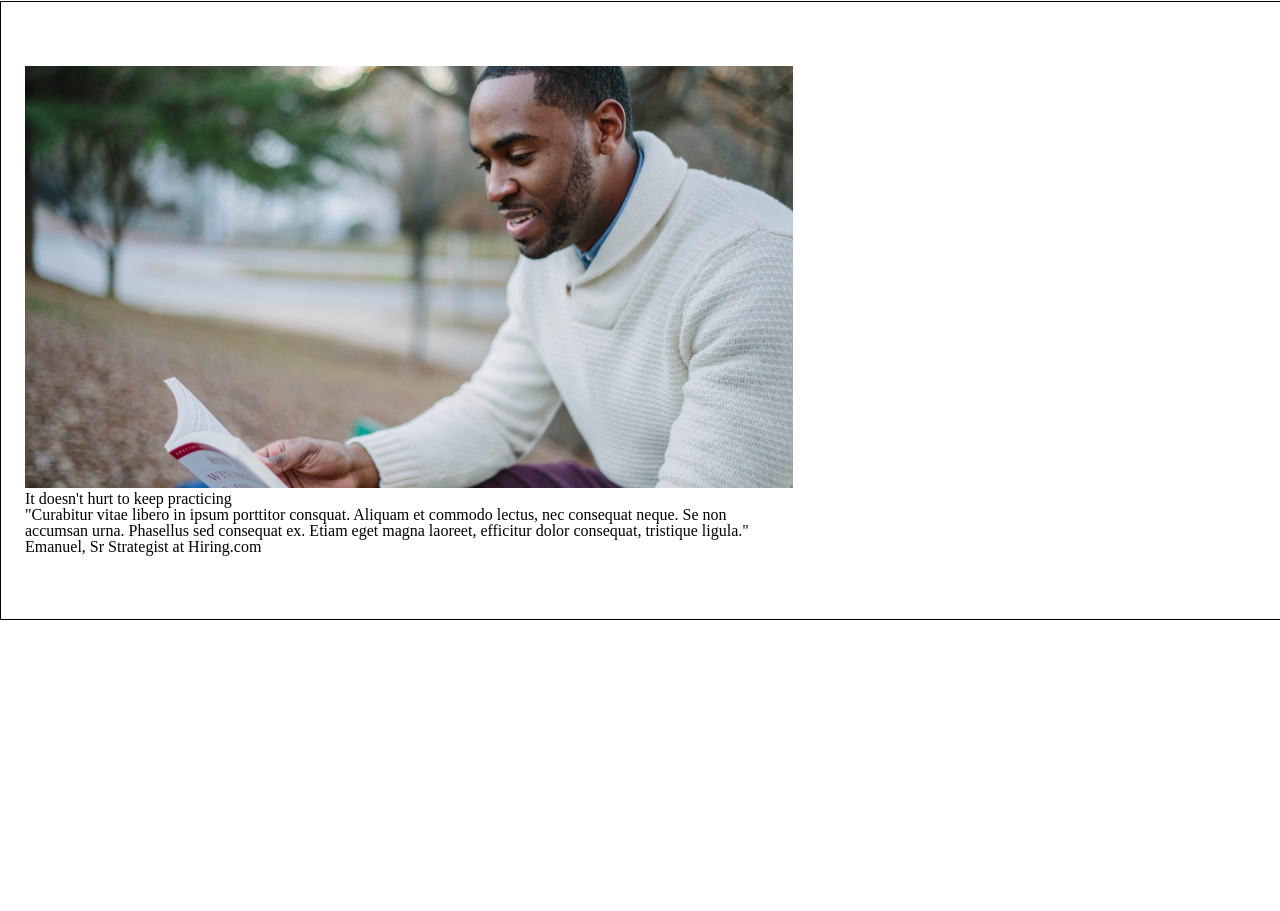
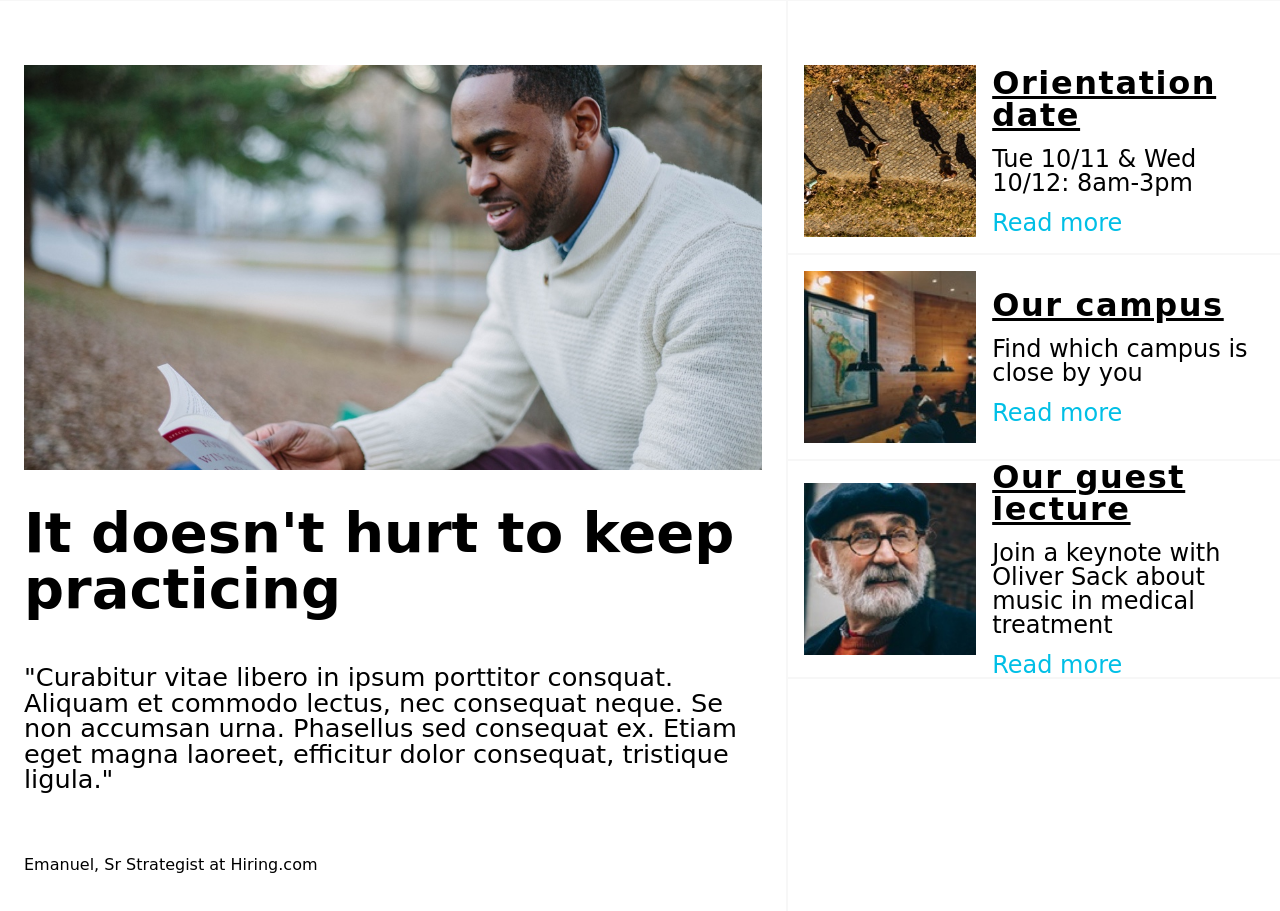
Before and after one commit to ShinningBulb/Capstone-Project, a plain HTML site: page index.html in a window 1280 px wide. Shown: the part 935-1846 px from the top of the page. Before the commit the page ends 1555 px from the top, so only its background shows below. Drawn offline with Linux system fonts and the light colour scheme; a web font is replaced by a local one.

Commit message:
Second page done

```diff
--- a/index.html
+++ b/index.html
@@ -49,16 +49,51 @@
     </section>
 <!-- _______________________________________________________________________ -->
     <section class="page-two">
+      <!-- Left side -->
+      <div class="left-side">
 
-      <div class="left-side">
         <img src="resources/images/information-main.jpg" alt="A guy reading" />
-        <h2>It doesn't hurt to keep practicing</h2>
-        <p>"Curabitur vitae libero in ipsum porttitor consquat. Aliquam et
+        <div class="left-side-text">
+          <h2>It doesn't hurt to keep practicing</h2>
+          <p>"Curabitur vitae libero in ipsum porttitor consquat. Aliquam et
           commodo lectus, nec consequat neque. Se non accumsan urna. Phasellus
           sed consequat ex. Etiam eget magna laoreet, efficitur dolor consequat,
           tristique ligula."</p>
-        <span>Emanuel, Sr Strategist at Hiring.com</span>
+          <span>Emanuel, Sr Strategist at Hiring.com</span>
+        </div>
+
       </div>
+        <!-- Right side -->
+        <div class="information">
+
+          <div class="rectangle">
+            <img src="resources/images/information-orientation.jpg" alt="" />
+            <div class="information-text">
+              <h3>Orientation date</h3>
+              <p>Tue 10/11 & Wed 10/12: 8am-3pm</p>
+              <span><a href="">Read more</a></span>
+            </div>
+          </div>
+
+          <div class="rectangle">
+            <img src="resources/images/information-campus.jpg" alt="" />
+            <div class="information-text">
+              <h3>Our campus</h3>
+              <p>Find which campus is close by you</p>
+              <span><a href="">Read more</a></span>
+            </div>
+          </div>
+
+          <div class="rectangle">
+            <img src="resources/images/information-guest-lecture.jpg" alt="" />
+            <div class="information-text">
+              <h3>Our guest lecture</h3>
+              <p>Join a keynote with Oliver Sack about music in medical treatment</p>
+              <span><a href="">Read more</a></span>
+            </div>
+          </div>
+
+        </div>
 
     </section>
 <!-- _______________________________________________________________________ -->
--- a/resources/CSS/style.css
+++ b/resources/CSS/style.css
@@ -1,7 +1,9 @@
+/* GENERAL STYLES */
 html, body {
   margin: 0;
   padding: 0;
   font-size: 16px;
+  font-family: 'Patua One', cursive;
 
 }
 
@@ -9,7 +11,7 @@ a {
   text-decoration: none;
   color: black;
 }
-/* __________________________________________________________________________ */
+/* ========================================================================== */
 /* NAVBAR (top bar) */
 .navbar {
   position: fixed;
@@ -71,7 +73,7 @@ nav a:hover {
   font-weight: bold;
   transition: color 0.2s linear;
 }
-/* __________________________________________________________________________ */
+/* ========================================================================== */
 /* PAGE ONE */
 .page-one {
   display: flex;
@@ -80,14 +82,15 @@ nav a:hover {
   padding-top: 4rem;
   height: 52.932625;
   width: 100%;
-  background-color: white;
+  background-color: hsla(360, 0%, 97%, 1);
+  z-index: 1;
 }
 
-/* LEFT SIDE */
+/* left side */
 .page-one .left-side {
   margin: 1.5rem 1.5rem 2rem 1.5rem;
   height: auto;
-  width: 60%;
+  max-width: 60%;
 }
 
 .page-one .left-side img{
@@ -95,13 +98,12 @@ nav a:hover {
   height: 100%;
 }
 
-/* RIGHT SIDE */
+/* right side */
 .page-one .right-side {
   display: flex;
   flex-wrap: wrap;
   max-height: 24.5rem;
-  width: 26.8rem;
-  font-family: 'Patua One', cursive;
+  max-width: 26.8rem;
   padding: 15rem 0;
 }
 
@@ -139,22 +141,90 @@ nav a:hover {
 .page-one .button a:hover {
   color: black;
 }
-/* __________________________________________________________________________ */
+/* ========================================================================== */
+/* PAGE TWO */
 .page-two {
-  border: 1px solid black;
+  display: flex;
   height: auto;
   width: 100%;
-  padding: 2rem 0;
   background-color: white;
 }
 
+/* left side */
 .page-two .left-side {
   height: auto;
   width: 60%;
   margin: 2rem 1.5rem;
+  padding: 2rem 0;
+}
+
+.page-two .left-side-text {
+  height: auto;
 }
 
 .page-two .left-side img {
+  margin-bottom: 2rem;
   width: 100%;
-  height: 100%;
+  height: auto;
 }
+
+.page-two h2 {
+  font-size: 3.5rem;
+  font-weight: bold;
+  margin-bottom: 3rem;
+}
+
+.page-two .left-side p {
+  margin-bottom: 4rem;
+  font-size: 1.6rem;
+}
+
+/* Right side */
+.information {
+  width: 40%;
+  border-left: 2px solid hsla(360, 0%, 97%, 1);
+  padding: 3rem 0;
+}
+
+.information .rectangle {
+  display: flex;
+  align-items: center;
+  border-bottom: 2px solid hsla(360, 0%, 97%, 1);
+}
+
+.information-text {
+  width: 65%;
+}
+
+.information img {
+  padding: 1rem;
+  width: 35%;
+  height: auto;
+}
+
+.information h3 {
+  font-size: 2rem;
+  letter-spacing: 0.1rem;
+  font-weight: bold;
+  width: 100%;
+  margin-bottom: 1rem;
+  text-decoration: underline;
+}
+
+.information p {
+  width: 100%;
+  margin-bottom: 1rem;
+  font-size: 1.5rem;
+}
+
+.information a{
+  font-size: 1.5rem;
+  color: hsla(190, 100%, 45%, 1);
+}
+
+.information a:hover {
+  font-weight: bold;
+  color: hsla(190, 100%, 27%, 1);
+  transition: color 0.1s linear;
+}
+/* __________________________________________________________________________ */
```
